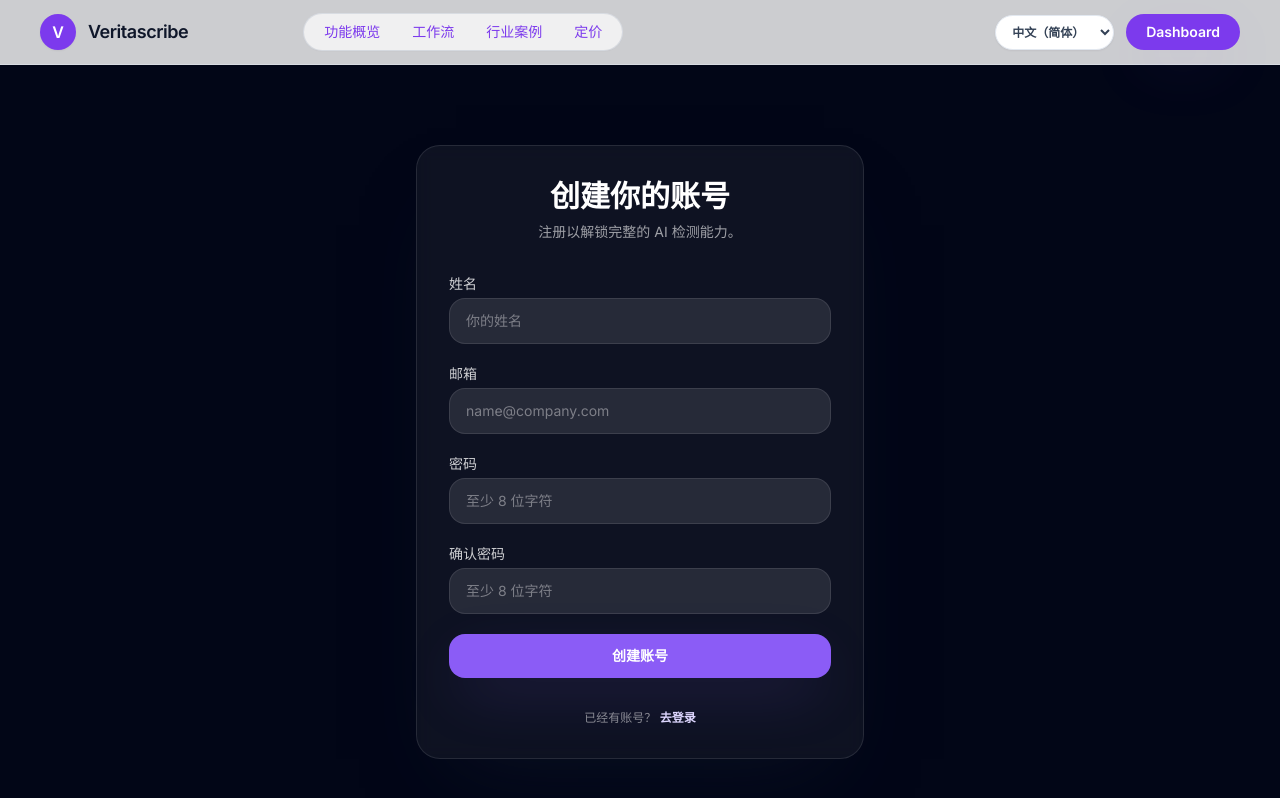
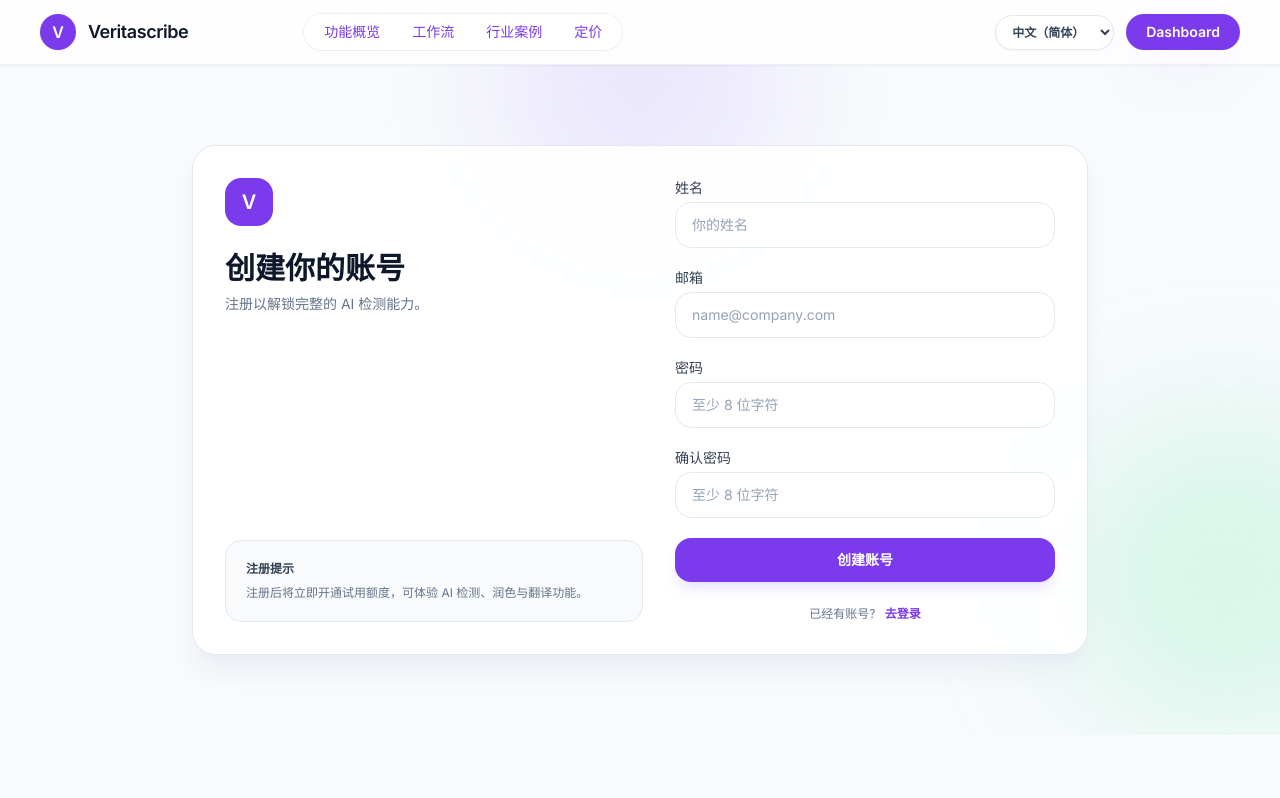
Before and after one commit to MoXiao528/AIDetector-web, a Vue app: page /register in a window 1280 px wide. Shown: the top 798 px of the page. Built offline with nearby package versions, Linux system fonts and the light colour scheme.

Commit message:
Refresh auth and pricing pages

```diff
--- a/src/pages/LoginPage.vue
+++ b/src/pages/LoginPage.vue
@@ -1,47 +1,64 @@
 <template>
-  <div class="min-h-screen bg-slate-950 text-white">
+  <div class="min-h-screen bg-slate-50 text-slate-900">
     <AppHeader mode="auth" />
-    <main class="flex items-center justify-center px-4 py-20 sm:px-6 lg:px-8">
-      <div class="w-full max-w-md space-y-8 rounded-3xl border border-white/10 bg-white/5 p-8 shadow-[0_40px_80px_-40px_rgba(15,23,42,0.65)] backdrop-blur">
-        <div class="space-y-2 text-center">
-          <h1 class="text-3xl font-semibold">{{ t('auth.login.title') }}</h1>
-          <p class="text-sm text-white/60">{{ t('auth.login.subtitle') }}</p>
+    <main class="relative flex items-center justify-center px-4 py-20 sm:px-6 lg:px-8">
+      <div class="pointer-events-none absolute inset-0 overflow-hidden">
+        <div class="absolute -top-32 left-1/2 h-72 w-72 -translate-x-1/2 rounded-full bg-primary-200/50 blur-3xl"></div>
+        <div class="absolute bottom-0 right-0 h-80 w-80 translate-x-1/3 rounded-full bg-sky-200/40 blur-3xl"></div>
       </div>
+      <div class="relative w-full max-w-4xl">
+        <div class="grid gap-8 rounded-3xl border border-slate-200 bg-white/90 p-8 shadow-xl shadow-slate-200/60 backdrop-blur md:grid-cols-[1.1fr_1fr]">
+          <div class="flex flex-col justify-between gap-6">
+            <div>
+              <div class="flex h-12 w-12 items-center justify-center rounded-2xl bg-primary-600 text-xl font-semibold text-white">
+                V
+              </div>
+              <h1 class="mt-6 text-3xl font-semibold">{{ t('auth.login.title') }}</h1>
+              <p class="mt-2 text-sm text-slate-500">{{ t('auth.login.subtitle') }}</p>
+            </div>
+            <div class="rounded-2xl border border-slate-200 bg-slate-50 p-5 text-xs text-slate-500">
+              <p class="font-semibold text-slate-700">安全提醒</p>
+              <p class="mt-2">请确保账号信息保密，登录后可同步你的扫描历史与团队额度。</p>
+            </div>
+          </div>
+          <div>
             <form class="space-y-5" @submit.prevent="handleSubmit">
               <div class="space-y-1">
-            <label for="identifier" class="block text-sm font-medium text-white/80">{{ t('auth.login.identifier') }}</label>
+                <label for="identifier" class="block text-sm font-medium text-slate-700">{{ t('auth.login.identifier') }}</label>
                 <input
                   id="identifier"
                   v-model="form.identifier"
                   type="text"
                   required
                   :placeholder="t('auth.login.placeholder')"
-              class="w-full rounded-2xl border border-white/10 bg-white/10 px-4 py-3 text-sm text-white placeholder:text-white/40 focus:border-primary-300 focus:outline-none focus:ring-2 focus:ring-primary-300/40"
+                  class="w-full rounded-2xl border border-slate-200 bg-white px-4 py-3 text-sm text-slate-700 placeholder:text-slate-400 focus:border-primary-500 focus:outline-none focus:ring-2 focus:ring-primary-500"
                 />
               </div>
               <div class="space-y-1">
-            <label for="password" class="block text-sm font-medium text-white/80">{{ t('auth.login.password') }}</label>
+                <label for="password" class="block text-sm font-medium text-slate-700">{{ t('auth.login.password') }}</label>
                 <input
                   id="password"
                   v-model="form.password"
                   type="password"
                   required
                   :placeholder="t('auth.login.passwordPlaceholder')"
-              class="w-full rounded-2xl border border-white/10 bg-white/10 px-4 py-3 text-sm text-white placeholder:text-white/40 focus:border-primary-300 focus:outline-none focus:ring-2 focus:ring-primary-300/40"
+                  class="w-full rounded-2xl border border-slate-200 bg-white px-4 py-3 text-sm text-slate-700 placeholder:text-slate-400 focus:border-primary-500 focus:outline-none focus:ring-2 focus:ring-primary-500"
                 />
               </div>
-          <p v-if="error" class="rounded-2xl bg-rose-500/10 px-4 py-3 text-xs text-rose-200">{{ error }}</p>
+              <p v-if="error" class="rounded-2xl border border-rose-200 bg-rose-50 px-4 py-3 text-xs text-rose-600">{{ error }}</p>
               <button
                 type="submit"
-            class="flex w-full items-center justify-center rounded-2xl bg-primary-500 px-4 py-3 text-sm font-semibold text-white shadow-glow transition hover:bg-primary-400"
+                class="flex w-full items-center justify-center rounded-2xl bg-primary-600 px-4 py-3 text-sm font-semibold text-white shadow-lg shadow-primary-200/60 transition hover:-translate-y-0.5 hover:bg-primary-500"
               >
                 {{ t('auth.login.submit') }}
               </button>
             </form>
-        <p class="text-center text-xs text-white/50">
+            <p class="mt-6 text-center text-xs text-slate-500">
               {{ t('auth.login.noAccount') }}
-          <RouterLink to="/register" class="font-semibold text-primary-200 hover:text-primary-100">{{ t('auth.login.register') }}</RouterLink>
+              <RouterLink to="/register" class="font-semibold text-primary-600 hover:text-primary-500">{{ t('auth.login.register') }}</RouterLink>
             </p>
+          </div>
+        </div>
       </div>
     </main>
   </div>
--- a/src/pages/PricingPage.vue
+++ b/src/pages/PricingPage.vue
@@ -2,10 +2,13 @@
   <div :class="rootClasses">
     <AppHeader v-if="!embedded" mode="marketing" />
     <main :class="mainClasses">
-      <section v-if="showStatusBanner" class="border-b border-slate-200 bg-slate-100/70">
+      <section v-if="showStatusBanner" class="border-b border-slate-200 bg-white/80 backdrop-blur">
         <div class="mx-auto flex w-full max-w-5xl items-center justify-between gap-4 px-4 py-3 text-sm sm:px-6 lg:px-0">
           <div class="flex flex-wrap items-center gap-2">
-            <span>You’re on a <button type="button" class="font-semibold text-primary-600" @click="scrollToPlans">Free Plan</button>.</span>
+            <span>
+              You’re on a
+              <button type="button" class="font-semibold text-primary-600" @click="scrollToPlans">Free Plan</button>.
+            </span>
             <span class="text-slate-500">You have access to 10,000 words a month.</span>
           </div>
           <button type="button" class="text-slate-400 transition hover:text-slate-600" @click="showStatusBanner = false" aria-label="关闭提示">
@@ -16,17 +19,18 @@
 
       <section ref="planSection" class="mx-auto w-full max-w-6xl px-4 py-16 sm:px-6 lg:px-8">
         <div class="mx-auto max-w-2xl text-center">
-          <h1 class="text-3xl font-semibold tracking-tight text-slate-900 sm:text-4xl">Words that matter start with the right plan.</h1>
-          <p class="mt-4 text-base text-slate-600">Choose the AI detection workflow that matches your team size and compliance requirements.</p>
+          <p class="text-xs font-semibold uppercase tracking-[0.3em] text-slate-400">Pricing</p>
+          <h1 class="mt-3 text-3xl font-semibold tracking-tight text-slate-900 sm:text-4xl">灵活定价，匹配你的团队规模</h1>
+          <p class="mt-4 text-base text-slate-600">从个人到企业级合规团队，选择最合适的 RepreGuard 检测方案。</p>
         </div>
         <div class="mt-10 flex flex-col items-center gap-4 sm:flex-row sm:justify-center">
-          <div class="inline-flex items-center rounded-full bg-white p-1 shadow-sm">
+          <div class="inline-flex items-center rounded-full bg-slate-100 p-1 text-xs font-semibold text-slate-600 shadow-inner">
             <button
               v-for="option in billingOptions"
               :key="option.value"
               type="button"
               :class="[
-                'rounded-full px-4 py-1.5 text-sm font-semibold transition',
+                'rounded-full px-4 py-1.5 transition',
                 billingCycle === option.value ? option.activeClass : option.inactiveClass,
               ]"
               @click="billingCycle = option.value"
@@ -35,31 +39,40 @@
             </button>
           </div>
         </div>
-        <div class="mt-12 grid gap-6 md:grid-cols-2 xl:grid-cols-4">
+        <div class="mt-12 grid gap-6 lg:grid-cols-3">
           <article
-            v-for="plan in displayedPlans"
+            v-for="plan in displayedPlans.filter((item) => ['free', 'premium', 'professional'].includes(item.key))"
             :key="plan.key"
             :class="[
-              'flex flex-col rounded-3xl border bg-white p-6 shadow-sm transition hover:-translate-y-1 hover:shadow-xl',
-              plan.highlight ? 'border-emerald-500/60 shadow-emerald-200/50' : 'border-slate-200',
+              'relative flex flex-col rounded-3xl border bg-white p-6 shadow-sm transition hover:-translate-y-1 hover:shadow-xl',
+              plan.key === 'premium' ? 'border-primary-500 shadow-primary-200/60 ring-1 ring-primary-500' : 'border-slate-200',
             ]"
           >
             <div class="flex items-center justify-between">
-              <h2 class="text-lg font-semibold text-slate-900">{{ plan.name }}</h2>
-              <span v-if="plan.badge" class="rounded-full bg-emerald-100 px-3 py-1 text-xs font-semibold text-emerald-700">{{ plan.badge }}</span>
+              <h2 class="text-lg font-semibold text-slate-900">
+                {{ { free: 'Free', premium: 'Pro', professional: 'Enterprise' }[plan.key] || plan.name }}
+              </h2>
+              <span v-if="plan.key === 'premium'" class="rounded-full bg-primary-100 px-3 py-1 text-xs font-semibold text-primary-700">Recommended</span>
             </div>
             <p class="mt-2 text-sm text-slate-500">{{ plan.description }}</p>
-            <p class="mt-6 text-3xl font-semibold text-slate-900">{{ plan.price }}<span class="text-sm font-normal text-slate-500"> / {{ plan.period }}</span></p>
-            <p class="mt-2 text-xs uppercase tracking-wide text-emerald-600">{{ plan.limit }}</p>
+            <p class="mt-6 text-3xl font-semibold text-slate-900">
+              {{ plan.price }}<span class="text-sm font-normal text-slate-500"> / {{ plan.period }}</span>
+            </p>
+            <p class="mt-2 text-xs uppercase tracking-wide text-slate-400">{{ plan.limit }}</p>
             <ul class="mt-6 flex-1 space-y-3 text-sm text-slate-600">
-              <li v-for="feature in plan.features" :key="feature" class="flex items-start gap-2">
+              <li v-for="feature in plan.features" :key="feature" class="flex items-start gap-3">
                 <span class="mt-1 flex h-4 w-4 items-center justify-center rounded-full bg-emerald-500 text-[10px] font-semibold text-white">✓</span>
-                <span>{{ feature }}</span>
+                <span class="leading-relaxed">{{ feature }}</span>
               </li>
             </ul>
             <button
               type="button"
-              class="mt-8 inline-flex items-center justify-center rounded-full border border-slate-300 bg-white px-4 py-2 text-sm font-semibold text-slate-700 transition hover:border-emerald-400 hover:text-emerald-600"
+              :class="[
+                'mt-8 inline-flex items-center justify-center rounded-full px-4 py-2 text-sm font-semibold transition',
+                plan.key === 'premium'
+                  ? 'bg-primary-600 text-white shadow-lg shadow-primary-200/60 hover:bg-primary-500'
+                  : 'border border-slate-300 bg-white text-slate-700 hover:border-primary-300 hover:text-primary-600',
+              ]"
               @click="openCheckout(plan)"
             >
               立即购买 / 升级
@@ -310,7 +323,7 @@
 const teamActionStatus = ref('');
 
 const rootClasses = computed(() =>
-  props.embedded ? 'min-h-full bg-transparent text-slate-800' : 'min-h-screen bg-[#FAFAF7] text-slate-800',
+  props.embedded ? 'min-h-full bg-transparent text-slate-800' : 'min-h-screen bg-slate-50 text-slate-800',
 );
 
 const mainClasses = computed(() => (props.embedded ? 'pb-16 pt-4' : 'pb-24'));
--- a/src/pages/RegisterPage.vue
+++ b/src/pages/RegisterPage.vue
@@ -1,37 +1,52 @@
 <template>
-  <div class="min-h-screen bg-slate-950 text-white">
+  <div class="min-h-screen bg-slate-50 text-slate-900">
     <AppHeader mode="auth" />
-    <main class="flex items-center justify-center px-4 py-20 sm:px-6 lg:px-8">
-      <div class="w-full max-w-md space-y-8 rounded-3xl border border-white/10 bg-white/5 p-8 shadow-[0_40px_80px_-40px_rgba(15,23,42,0.65)] backdrop-blur">
-        <div class="space-y-2 text-center">
-          <h1 class="text-3xl font-semibold">{{ t('auth.register.title') }}</h1>
-          <p class="text-sm text-white/60">{{ t('auth.register.subtitle') }}</p>
+    <main class="relative flex items-center justify-center px-4 py-20 sm:px-6 lg:px-8">
+      <div class="pointer-events-none absolute inset-0 overflow-hidden">
+        <div class="absolute -top-32 left-1/2 h-72 w-72 -translate-x-1/2 rounded-full bg-primary-200/50 blur-3xl"></div>
+        <div class="absolute bottom-0 right-0 h-80 w-80 translate-x-1/3 rounded-full bg-emerald-200/40 blur-3xl"></div>
       </div>
+      <div class="relative w-full max-w-4xl">
+        <div class="grid gap-8 rounded-3xl border border-slate-200 bg-white/90 p-8 shadow-xl shadow-slate-200/60 backdrop-blur md:grid-cols-[1.1fr_1fr]">
+          <div class="flex flex-col justify-between gap-6">
+            <div>
+              <div class="flex h-12 w-12 items-center justify-center rounded-2xl bg-primary-600 text-xl font-semibold text-white">
+                V
+              </div>
+              <h1 class="mt-6 text-3xl font-semibold">{{ t('auth.register.title') }}</h1>
+              <p class="mt-2 text-sm text-slate-500">{{ t('auth.register.subtitle') }}</p>
+            </div>
+            <div class="rounded-2xl border border-slate-200 bg-slate-50 p-5 text-xs text-slate-500">
+              <p class="font-semibold text-slate-700">注册提示</p>
+              <p class="mt-2">注册后将立即开通试用额度，可体验 AI 检测、润色与翻译功能。</p>
+            </div>
+          </div>
+          <div>
             <form class="space-y-5" @submit.prevent="handleSubmit">
               <div class="space-y-1">
-            <label for="name" class="block text-sm font-medium text-white/80">{{ t('auth.register.name') }}</label>
+                <label for="name" class="block text-sm font-medium text-slate-700">{{ t('auth.register.name') }}</label>
                 <input
                   id="name"
                   v-model="form.name"
                   type="text"
                   required
                   :placeholder="t('auth.register.placeholderName')"
-              class="w-full rounded-2xl border border-white/10 bg-white/10 px-4 py-3 text-sm text-white placeholder:text-white/40 focus:border-primary-300 focus:outline-none focus:ring-2 focus:ring-primary-300/40"
+                  class="w-full rounded-2xl border border-slate-200 bg-white px-4 py-3 text-sm text-slate-700 placeholder:text-slate-400 focus:border-primary-500 focus:outline-none focus:ring-2 focus:ring-primary-500"
                 />
               </div>
               <div class="space-y-1">
-            <label for="email" class="block text-sm font-medium text-white/80">{{ t('auth.register.email') }}</label>
+                <label for="email" class="block text-sm font-medium text-slate-700">{{ t('auth.register.email') }}</label>
                 <input
                   id="email"
                   v-model="form.email"
                   type="email"
                   required
                   :placeholder="t('auth.register.placeholderEmail')"
-              class="w-full rounded-2xl border border-white/10 bg-white/10 px-4 py-3 text-sm text-white placeholder:text-white/40 focus:border-primary-300 focus:outline-none focus:ring-2 focus:ring-primary-300/40"
+                  class="w-full rounded-2xl border border-slate-200 bg-white px-4 py-3 text-sm text-slate-700 placeholder:text-slate-400 focus:border-primary-500 focus:outline-none focus:ring-2 focus:ring-primary-500"
                 />
               </div>
               <div class="space-y-1">
-            <label for="password" class="block text-sm font-medium text-white/80">{{ t('auth.register.password') }}</label>
+                <label for="password" class="block text-sm font-medium text-slate-700">{{ t('auth.register.password') }}</label>
                 <input
                   id="password"
                   v-model="form.password"
@@ -39,32 +54,34 @@
                   required
                   minlength="8"
                   :placeholder="t('auth.register.placeholderPassword')"
-              class="w-full rounded-2xl border border-white/10 bg-white/10 px-4 py-3 text-sm text-white placeholder:text-white/40 focus:border-primary-300 focus:outline-none focus:ring-2 focus:ring-primary-300/40"
+                  class="w-full rounded-2xl border border-slate-200 bg-white px-4 py-3 text-sm text-slate-700 placeholder:text-slate-400 focus:border-primary-500 focus:outline-none focus:ring-2 focus:ring-primary-500"
                 />
               </div>
               <div class="space-y-1">
-            <label for="confirm" class="block text-sm font-medium text-white/80">{{ t('auth.register.confirm') }}</label>
+                <label for="confirm" class="block text-sm font-medium text-slate-700">{{ t('auth.register.confirm') }}</label>
                 <input
                   id="confirm"
                   v-model="form.confirm"
                   type="password"
                   required
                   :placeholder="t('auth.register.placeholderPassword')"
-              class="w-full rounded-2xl border border-white/10 bg-white/10 px-4 py-3 text-sm text-white placeholder:text-white/40 focus:border-primary-300 focus:outline-none focus:ring-2 focus:ring-primary-300/40"
+                  class="w-full rounded-2xl border border-slate-200 bg-white px-4 py-3 text-sm text-slate-700 placeholder:text-slate-400 focus:border-primary-500 focus:outline-none focus:ring-2 focus:ring-primary-500"
                 />
               </div>
-          <p v-if="error" class="rounded-2xl bg-rose-500/10 px-4 py-3 text-xs text-rose-200">{{ error }}</p>
+              <p v-if="error" class="rounded-2xl border border-rose-200 bg-rose-50 px-4 py-3 text-xs text-rose-600">{{ error }}</p>
               <button
                 type="submit"
-            class="flex w-full items-center justify-center rounded-2xl bg-primary-500 px-4 py-3 text-sm font-semibold text-white shadow-glow transition hover:bg-primary-400"
+                class="flex w-full items-center justify-center rounded-2xl bg-primary-600 px-4 py-3 text-sm font-semibold text-white shadow-lg shadow-primary-200/60 transition hover:-translate-y-0.5 hover:bg-primary-500"
               >
                 {{ t('auth.register.submit') }}
               </button>
             </form>
-        <p class="text-center text-xs text-white/50">
+            <p class="mt-6 text-center text-xs text-slate-500">
               {{ t('auth.register.haveAccount') }}
-          <RouterLink to="/login" class="font-semibold text-primary-200 hover:text-primary-100">{{ t('auth.register.login') }}</RouterLink>
+              <RouterLink to="/login" class="font-semibold text-primary-600 hover:text-primary-500">{{ t('auth.register.login') }}</RouterLink>
             </p>
+          </div>
+        </div>
       </div>
     </main>
   </div>
```
Lines whose indentation alone changed are shown as unchanged.
